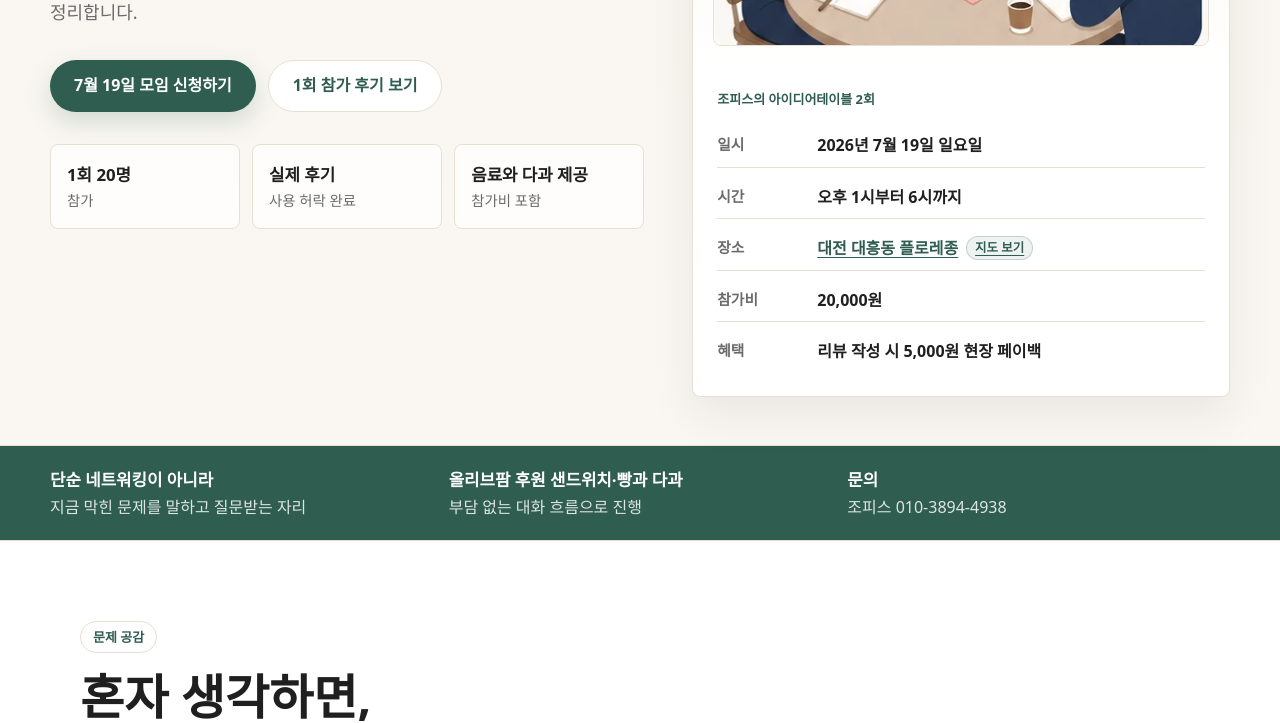
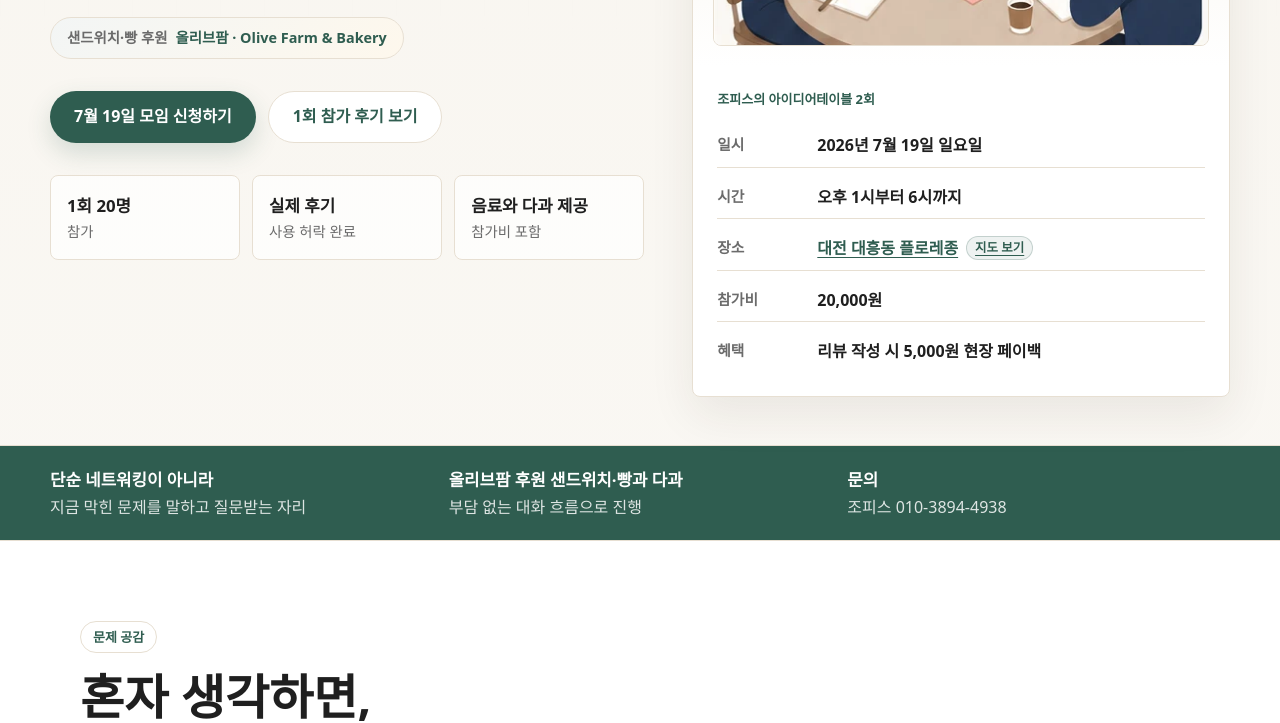
Before and after one commit to conbilab/jopeace-ideatable, a plain HTML site: page index.html in a window 1280 px wide. Shown: the part 500-1223 px from the top of the page. Drawn offline with Linux system fonts and the light colour scheme.

Commit message:
fix: 큐시트 하이라이트 문구 제거, 신청 버튼 문구 변경, 히어로 상단 후원사 노출
- 큐시트 '아이디어 테이블 (하이라이트, 1시간 20분)' → '(1시간 20분)'
- 최종 CTA 버튼 문구를 '조피스의 아이디어테이블 참가 신청하기'로 변경
- 히어로 상단에 올리브팜 후원 크레딧 배지 추가

```diff
--- a/index.html
+++ b/index.html
@@ -58,6 +58,7 @@
             <p class="hero-lead">
               사업 아이디어와 수익화 고민을 꺼내고, 서로의 질문으로 다음 행동을 정리합니다.
             </p>
+            <p class="hero-sponsor">샌드위치·빵 후원 <strong>올리브팜 · Olive Farm &amp; Bakery</strong></p>
             <div class="hero-actions" aria-label="주요 행동">
               <a class="button button-primary" href="https://forms.gle/e8WU7RXR6a3bDEMv8" target="_blank" rel="noopener noreferrer">7월 19일 모임 신청하기</a>
               <a class="button button-secondary" href="#reviews">1회 참가 후기 보기</a>
@@ -324,7 +325,7 @@
                 </tr>
                 <tr>
                   <td>16:20 – 17:40</td>
-                  <td>아이디어 테이블 (하이라이트, 1시간 20분)</td>
+                  <td>아이디어 테이블 (1시간 20분)</td>
                   <td>4~5명이 한 그룹. 각자 20분씩 자신의 고민이나 아이디어·기획을 말하고, 그 주제에 관해서만 함께 이야기</td>
                 </tr>
                 <tr>
@@ -539,7 +540,7 @@
               <li>지금 가장 고민 중인 아이디어나 사업 질문을 남깁니다.</li>
               <li>신청 후 자세한 안내를 개별 연락으로 보내드립니다.</li>
             </ul>
-            <a class="button button-primary full-width final-apply-button" href="https://forms.gle/e8WU7RXR6a3bDEMv8" target="_blank" rel="noopener noreferrer">Google 신청폼으로 크게 신청하기</a>
+            <a class="button button-primary full-width final-apply-button" href="https://forms.gle/e8WU7RXR6a3bDEMv8" target="_blank" rel="noopener noreferrer">조피스의 아이디어테이블 참가 신청하기</a>
             <p id="apply-note" class="helper-text">신청 링크가 열리지 않으면 문의 010-3894-4938로 연락 주세요.</p>
           </div>
         </div>
--- a/styles.css
+++ b/styles.css
@@ -892,6 +892,28 @@ button {
   margin-top: var(--space-10);
 }
 
+/* 히어로 상단 후원사 크레딧 배지 */
+.hero-sponsor {
+  display: inline-flex;
+  align-items: center;
+  gap: var(--space-2);
+  margin: var(--space-5) 0 0;
+  padding: var(--space-2) var(--space-4);
+  border: 1px solid var(--color-border);
+  border-radius: 999px;
+  background:
+    linear-gradient(135deg, rgba(47, 93, 80, .06), rgba(242, 184, 75, .1)),
+    var(--color-white);
+  color: var(--color-gray);
+  font-size: .9rem;
+  font-weight: 700;
+}
+
+.hero-sponsor strong {
+  color: var(--color-green);
+  font-weight: 900;
+}
+
 /* 후원사 섹션 */
 .sponsors {
   background: var(--color-ivory);
```
